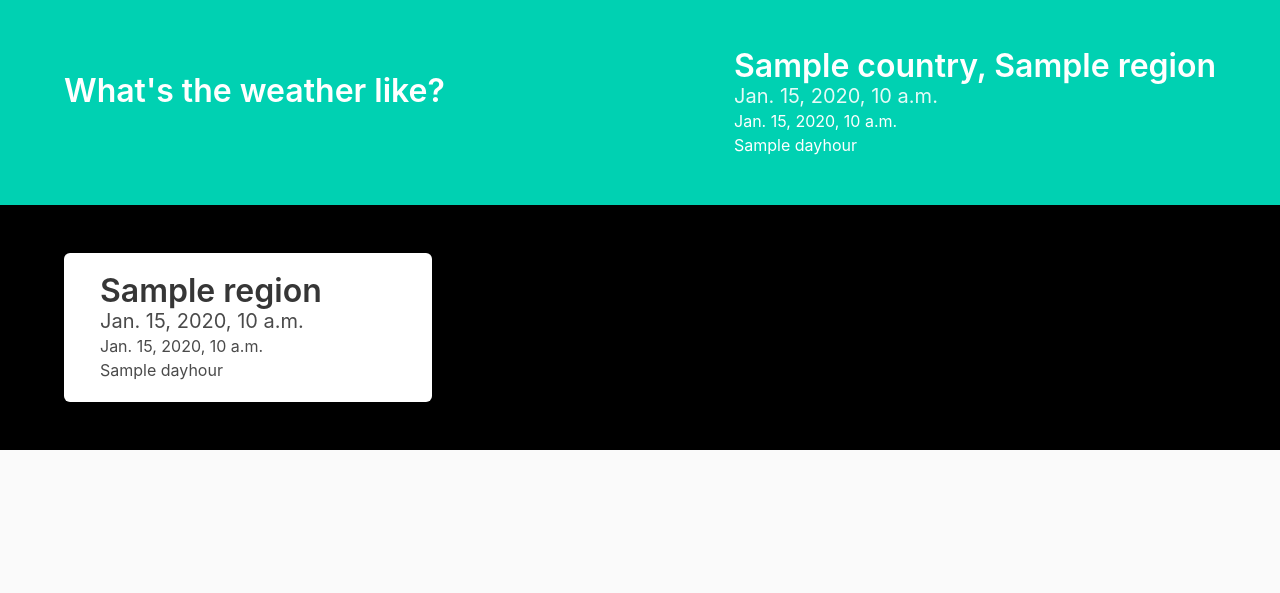
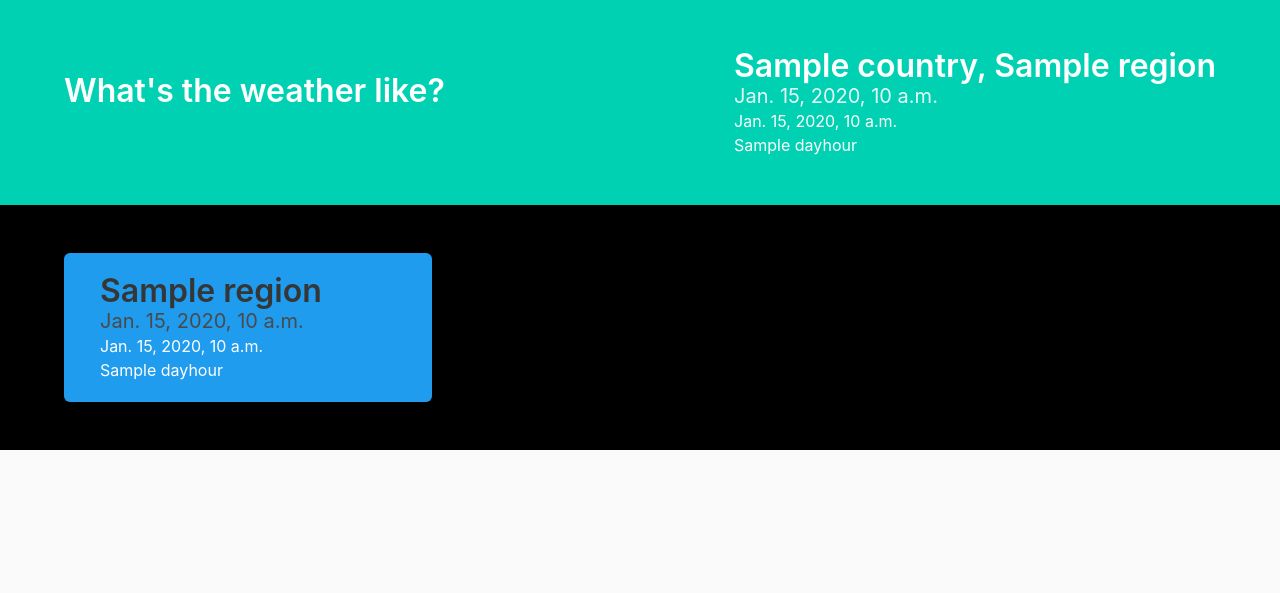
Before and after one commit to Didipaldidi/Weather-App-with-Django-Python, a Django app: template weatherApp/app/weather/templates/weather/index.html in a window 1280 px wide. Shown: the top 593 px of the page. Run offline with Django 4.2, Linux system fonts and the light colour scheme; the template is opened without the code that fills it: most values are stand-ins (such as "Sample title", 1, 10 or a date in 2020); some libraries are stand-ins or nearby versions.

Commit message:
change the background color of the city boxes using custom css class

```diff
--- a/weatherApp/app/weather/templates/weather/index.html
+++ b/weatherApp/app/weather/templates/weather/index.html
@@ -9,6 +9,11 @@
     <style>
         .custom-background {
             background-color: black;
+        }
+
+        .custom-box {
+            background-color: #209cee;
+            color: white;
         }
     </style>
 </head>
@@ -38,7 +43,7 @@
             <div class="columns is-multiline">
                 {% for weather in ls_of_weather %}
                 <div class="column is-4">
-                    <div class="box is-info">
+                    <div class="box custom-box">
                         <article class="media">
                             <div class="media-left">
                                 <figure class="image is-50x50">
```
